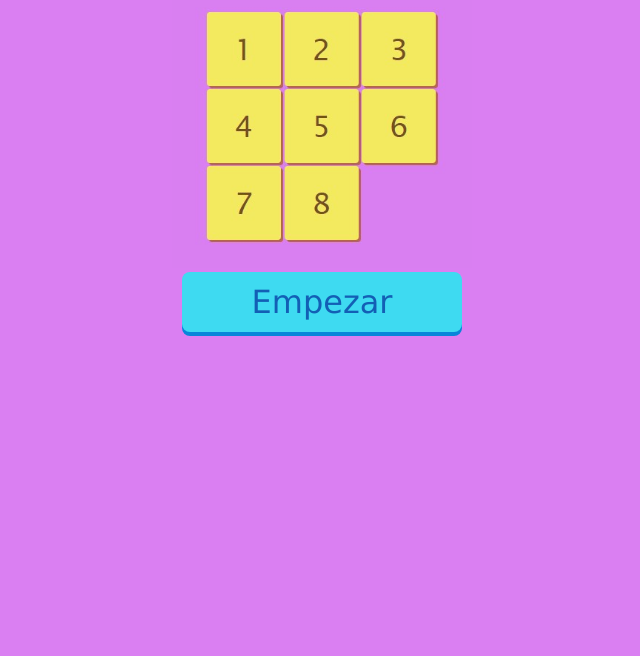
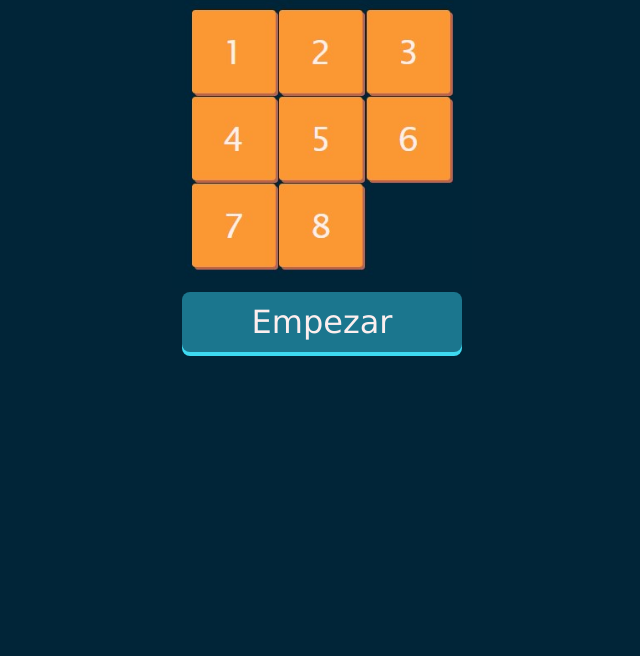
Before and after one commit to D1ALP3MU/ProjectPuzzle, a plain HTML site: page index.html in a window 1280 px wide. Shown: the part 144-800 px from the top of the page, without its empty margins (318-958 px from the left). Drawn offline with nearby package versions, Linux system fonts and the light colour scheme.

Commit message:
Se cambia la paleta de colores del proyecto

```diff
--- a/assets/css/styles.css
+++ b/assets/css/styles.css
@@ -5,13 +5,23 @@
 }
 
 :root{
-    --tokens: #f3ea60;
+    /* Paleta 1 */
+    /* --tokens: #f3ea60;
     --tokenShadow: #b96453;
     --tokenText: #754d26;
     --background: #da7ff2;
     --btnBackground: #3edaf1;
     --btnShadow: #0885da;
-    --btnText: #135fb5;
+    --btnText: #135fb5; */
+
+    /* Paleta 2 */
+    --tokens: #FB9833;
+    --tokenShadow: #b96453;
+    --tokenText: #FCEFEF;
+    --background: #012538;
+    --btnBackground: #1B768E;
+    --btnShadow: #3edaf1;
+    --btnText: #FCEFEF;
 }
 
 body{
--- a/index.html
+++ b/index.html
@@ -20,7 +20,7 @@
 
     <section class="first-screen">
         <p>Completa el rompecabezas!</p>
-        <img src="./assets/img/rompecabezasArmado.jpg" alt="rompecabezas armado">
+        <img src="./assets/img/rompecabezasArmado3.jpg" alt="rompecabezas armado">
     </section>
 
     <section class="startBtn-container">
```
Also changed, not shown: assets/img/puzzle2.jpg (added), assets/img/puzzleArmado.jpg (deleted), assets/img/puzzleP.jpg (added), assets/img/rompecabezasArmado.jpg (deleted), assets/img/rompecabezasArmado3.jpg (added).
